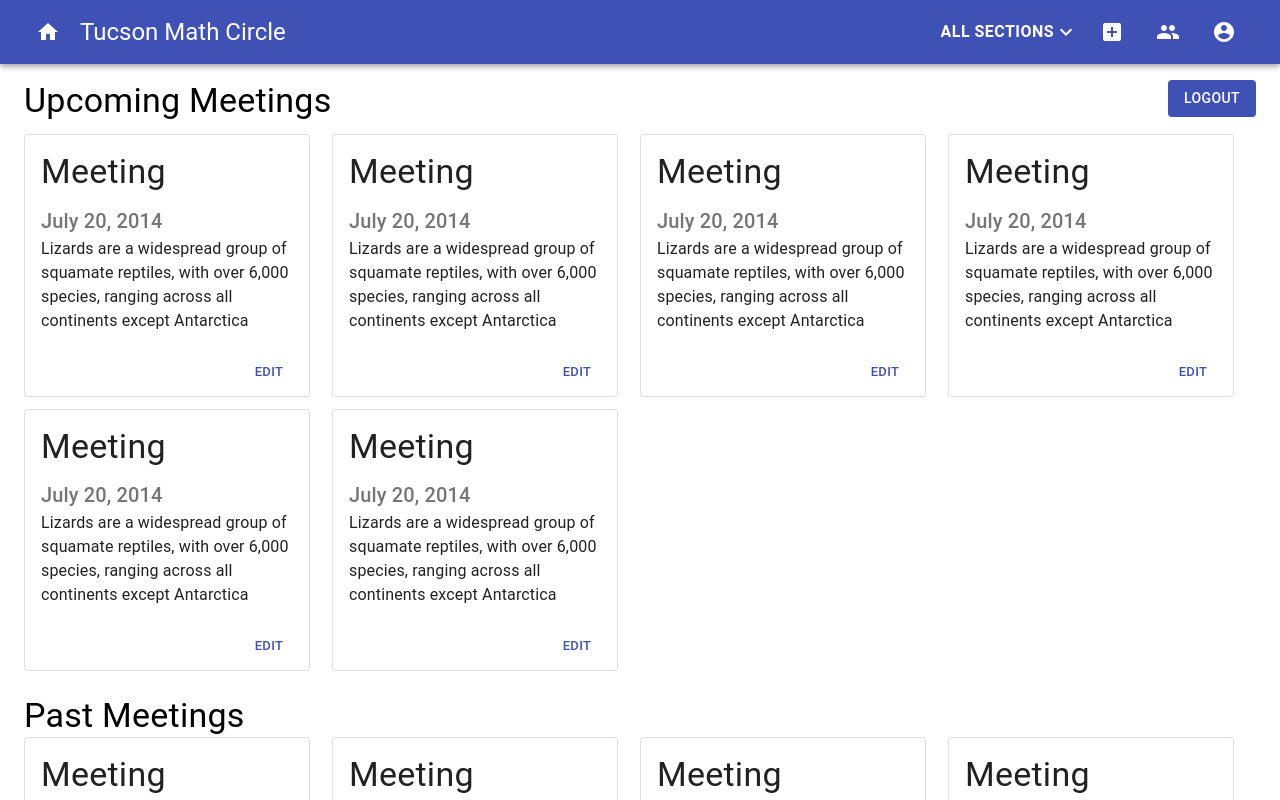
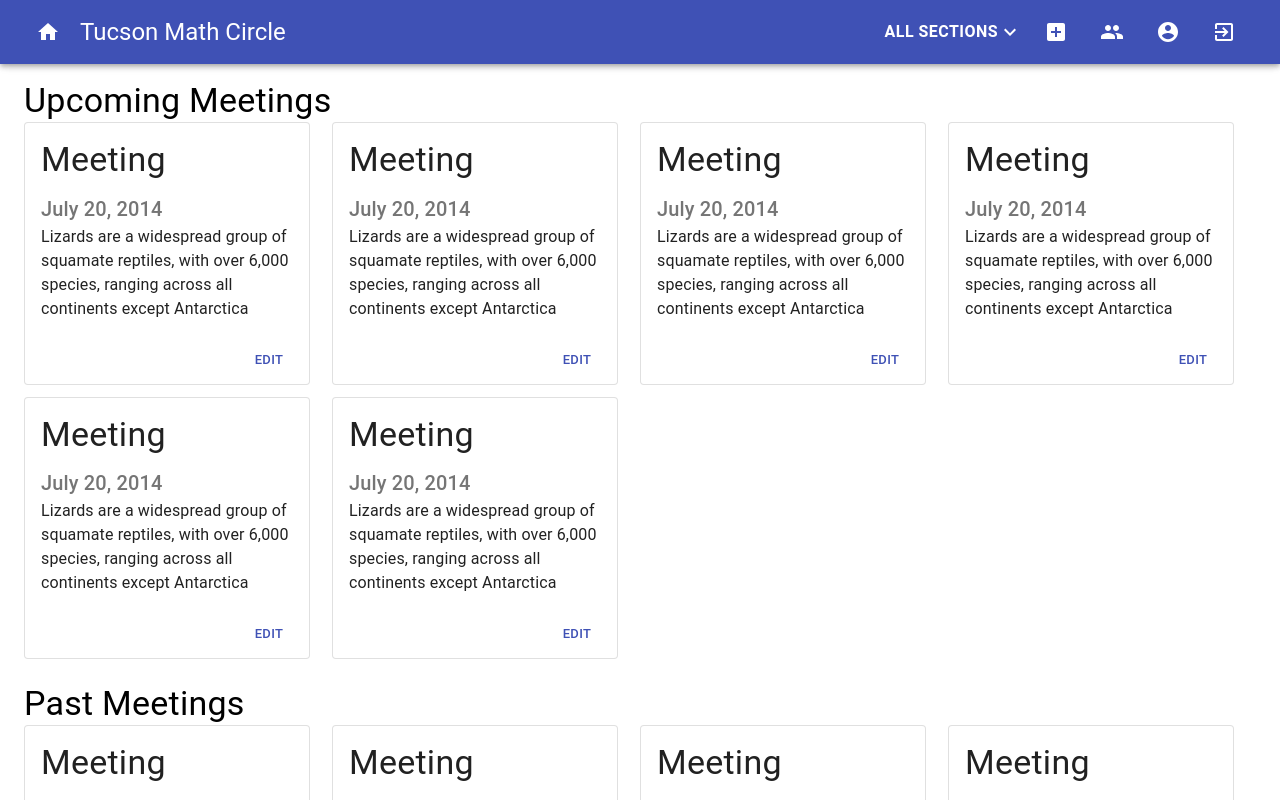
Before and after one commit to csc-536/tucson-math-circle-portal-, a React (Create React App) app in the folder frontend/: page /meetings in a window 1280 px wide. Shown: the top 800 px of the page. Built offline with nearby package versions, Linux system fonts and the light colour scheme; sample sign-in values are in the browser's storage.

Commit message:
modify all meetings and navbar

```diff
--- a/frontend/src/components/App.js
+++ b/frontend/src/components/App.js
@@ -11,6 +11,7 @@ import { AuthContext } from "../contexts/AuthContext";
 import { isLoggedIn, loggedInRole } from "../utils";
 import MeetingInfo from "../pages/MeetingInfo";
 import { makeStyles } from "@material-ui/core";
+import Logout from "../pages/Logout";
 
 const useStyles = makeStyles((theme) => ({
     container: {
@@ -45,6 +46,7 @@ function App() {
                         path="/profile"
                         render={() => <Registration update={true} />}
                     />
+                    <Route exact path="/logout" component={Logout} />
                     <Route exact path="/new-meeting" component={NewMeeting} />
                     <Route exact path="/meetings" component={Meetings} />
                     <Route exact path="/meeting" component={MeetingInfo} />
--- /dev/null
+++ b/frontend/src/components/LogoutButton.js
@@ -0,0 +1,28 @@
+import { ExitToApp } from "@material-ui/icons";
+import React, { useContext } from "react";
+import { useHistory } from "react-router";
+import { AuthContext } from "../contexts/AuthContext";
+import TooltipItem from "./TooltipItem";
+
+const LogoutButton = ({ redirectPath }) => {
+    const history = useHistory();
+    const { setAuth } = useContext(AuthContext);
+
+    function handleLogout(e) {
+        sessionStorage.removeItem("accessToken");
+        setAuth({ userLoggedIn: false, role: "" });
+        history.push(redirectPath);
+    }
+
+    return (
+        <TooltipItem
+            edge="end"
+            label="logout-button"
+            title="Logout"
+            onClick={handleLogout}
+            item={<ExitToApp />}
+        />
+    );
+};
+
+export default LogoutButton;
--- a/frontend/src/components/NavBar.js
+++ b/frontend/src/components/NavBar.js
@@ -1,14 +1,15 @@
-import React, { useContext, useEffect, useState } from "react";
+import React, { useContext } from "react";
 import { makeStyles } from "@material-ui/core/styles";
 import AppBar from "@material-ui/core/AppBar";
 import Typography from "@material-ui/core/Typography";
 import { Toolbar } from "@material-ui/core";
 import { AccountCircle, AddBox, Home, People } from "@material-ui/icons";
-import { Link, useHistory } from "react-router-dom";
-import { isLoggedIn, loggedInRole } from "../utils";
+import { Link } from "react-router-dom";
 import TooltipItem from "./TooltipItem";
 import SectionMenu from "./SectionMenu";
 import { AuthContext } from "../contexts/AuthContext";
+import LogoutButton from "./LogoutButton";
+import { uniqueId } from "lodash";
 
 const useStyles = makeStyles((theme) => ({
     root: {
@@ -35,7 +36,7 @@ const NavBar = () => {
                 break;
             case "coordinator":
                 links.push({
-          title: "Create A New Meeting",
+                    title: "Create a New Meeting",
                     item: <AddBox />,
                     path: "/new-meeting",
                 });
@@ -72,7 +73,7 @@ const NavBar = () => {
                     </Typography>
                     {userLoggedIn ? <SectionMenu /> : ""}
                     {links.map(({ title, item, path }, i) => (
-            <Link to={path} key={`${title}-${i}`}>
+                        <Link to={path} key={uniqueId()}>
                             <TooltipItem
                                 edge="end"
                                 label={title.replace(" ", "-").toLowerCase()}
@@ -81,6 +82,11 @@ const NavBar = () => {
                             />
                         </Link>
                     ))}
+                    {userLoggedIn ? (
+                        <LogoutButton redirectPath="/logout" />
+                    ) : (
+                        ""
+                    )}
                 </Toolbar>
             </AppBar>
         </div>
--- a/frontend/src/components/SectionMenu.js
+++ b/frontend/src/components/SectionMenu.js
@@ -33,7 +33,7 @@ const SectionMenu = () => {
 
     return (
         <>
-            <Tooltip title="All Students" arrow>
+            <Tooltip title="Select a Level" arrow>
                 <Button
                     edge="end"
                     aria-controls="simple-menu"
--- /dev/null
+++ b/frontend/src/pages/Logout.js
@@ -0,0 +1,15 @@
+import React from "react";
+import { Link } from "react-router-dom";
+
+const Logout = () => {
+    return (
+        <div>
+            <h1>Bye Bye!</h1>
+            <p>
+                <Link to="/">Login</Link>
+            </p>
+        </div>
+    );
+};
+
+export default Logout;
--- a/frontend/src/pages/Meetings.js
+++ b/frontend/src/pages/Meetings.js
@@ -1,37 +1,17 @@
 import { Box, Typography } from "@material-ui/core";
-import React, { useContext } from "react";
-import Button from "@material-ui/core/Button";
+import React from "react";
 import MeetingCards from "../components/MeetingCards";
 import { useHistory } from "react-router";
-import { AuthContext } from "../contexts/AuthContext";
 
 const Meetings = () => {
     const history = useHistory();
-    const { setAuth } = useContext(AuthContext);
 
     if (sessionStorage.getItem("accessToken") === null) {
         history.push("/");
     }
 
-    function handleLogout(e) {
-        sessionStorage.removeItem("accessToken");
-        setAuth({ userLoggedIn: false, role: "" });
-        history.push("/");
-    }
-
     return (
         <div>
-            <Button
-                variant="contained"
-                color="primary"
-                disableElevation
-                float="right"
-                style={{ float: "right" }}
-                onClick={handleLogout}
-            >
-                Logout
-            </Button>
-
             <Box mb={3}>
                 <Typography variant="h4">Upcoming Meetings</Typography>
                 <MeetingCards past={false} />
```
Lines whose indentation alone changed are shown as unchanged.
